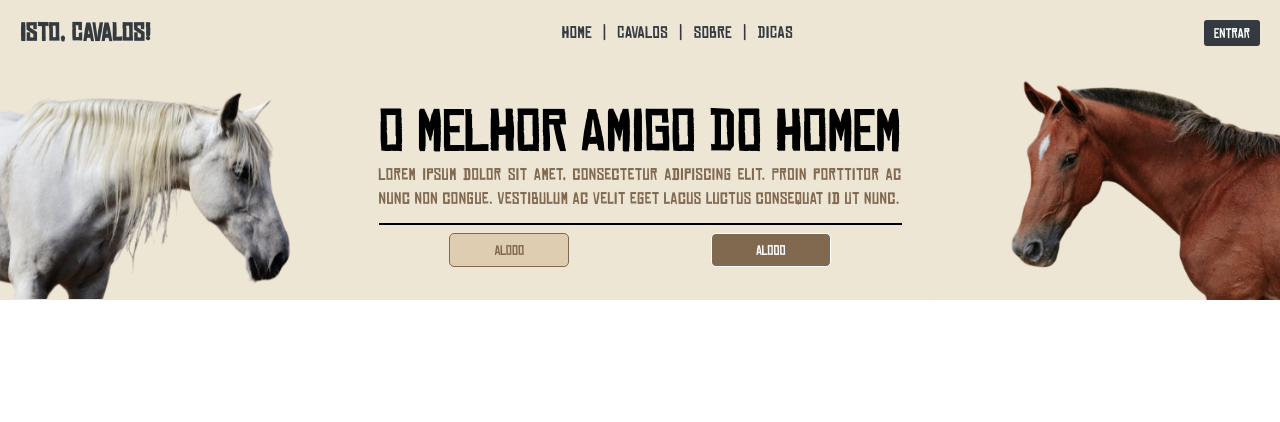
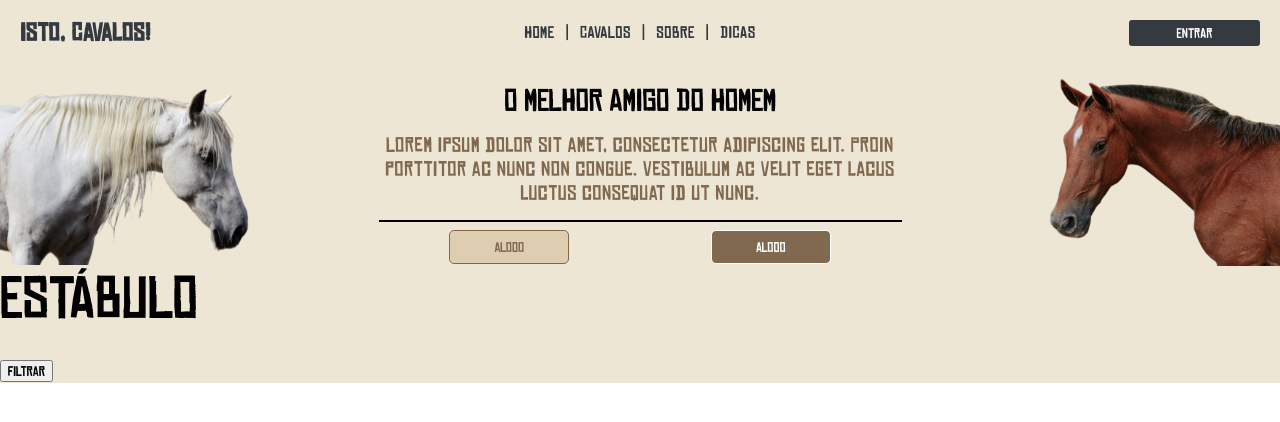
Before and after one commit to jovem-edson/Projeto-Integrador-4-FrontEnd, an Angular app in the folder estabulo/: page / in a window 1280 px wide. Shown: the top 422 px of the page. Built offline with nearby package versions, Linux system fonts and the light colour scheme.

Commit message:
alterações sections home

```diff
--- a/estabulo/src/app/app.component.html
+++ b/estabulo/src/app/app.component.html
@@ -1,3 +1,4 @@
 <app-cabecalho></app-cabecalho>
 <app-home></app-home>
+
 <router-outlet></router-outlet>
--- a/estabulo/src/app/app.module.ts
+++ b/estabulo/src/app/app.module.ts
@@ -10,13 +10,16 @@ import { HomeComponent } from './pages/home/home.component';
 import { provideAnimationsAsync } from '@angular/platform-browser/animations/async';
 import { RouterModule } from '@angular/router';
 
+import {MatIconModule} from '@angular/material/icon'
 @NgModule({
   declarations: [
     AppComponent,
-    CabecalhoComponent
+    CabecalhoComponent,
+
 
   ],
   imports: [
+    MatIconModule,
     BrowserModule,
     RouterModule,
     HomeComponent
--- a/estabulo/src/app/components/cabecalho/cabecalho.component.html
+++ b/estabulo/src/app/components/cabecalho/cabecalho.component.html
@@ -6,5 +6,5 @@
       <a href="/sobre/">SOBRE</a> |
       <a href="/dicas/">DICAS</a>
     </nav>
-    <button>ENTRAR</button>
+    <button>ENTRAR </button>
   </header>
--- a/estabulo/src/app/components/cabecalho/cabecalho.component.scss
+++ b/estabulo/src/app/components/cabecalho/cabecalho.component.scss
@@ -8,6 +8,7 @@
     font-family: 'EstabuloFonte', sans-serif;
 
     .logo {
+      width: 131px;
       font-size: 24px;
       font-weight: bold;
     }
@@ -33,6 +34,7 @@
     }
 
     button {
+      width: 131px;
       background-color: #343A40;
       color: white;
       border: none;
--- a/estabulo/src/app/pages/home/home.component.html
+++ b/estabulo/src/app/pages/home/home.component.html
@@ -5,9 +5,6 @@
         </div>
 
         <div class="primeira-secao-conteudo-container">
-            <div class="logo">
-
-            </div>
 
             <div class="primeira-secao-conteudo">
                 <div class="informacoes">
@@ -32,4 +29,16 @@
             <img src="../../../assets/images/cavalos/cavaloVermelho.svg"/>
         </div>
     </section>
+
+    <section class="segunda-secao">
+        <div>
+            <h1>ESTÁBULO</h1>
+        </div>
+
+        <div>
+            <button>Filtrar
+
+            </button>
+        </div>
+    </section>
 </main>
--- a/estabulo/src/app/pages/home/home.component.scss
+++ b/estabulo/src/app/pages/home/home.component.scss
@@ -1,7 +1,10 @@
 main {
     background-color: #EDE6D5;
 
-    h1, h2, p, button {
+    h1,
+    h2,
+    p,
+    button {
         font-family: 'EstabuloFonte', sans-serif;
     }
 
@@ -10,21 +13,25 @@ main {
         justify-content: space-between;
         align-items: center;
 
-        img {
-            display: flex;
-            height: auto;
-            width: 350px;
+        .container-imagem {
+            img {
+                display: flex;
+                height: auto;
+                width: 300px;
+            }
         }
 
         .informacoes {
             width: 523px;
-            text-align: justify;
+            text-align: center;
 
             h1 {
+                font-size: 30px;
                 margin: 0;
             }
 
             p {
+                font-size: 20px;
                 color: #816950
             }
 
@@ -63,6 +70,10 @@ main {
             }
 
 
-           }
+        }
+    }
+
+    .segunda-secao {
+
     }
 }
```
Also changed, not shown: estabulo/src/assets/images/logos/assets.png (added), estabulo/src/assets/images/logos/logo.png (added).
